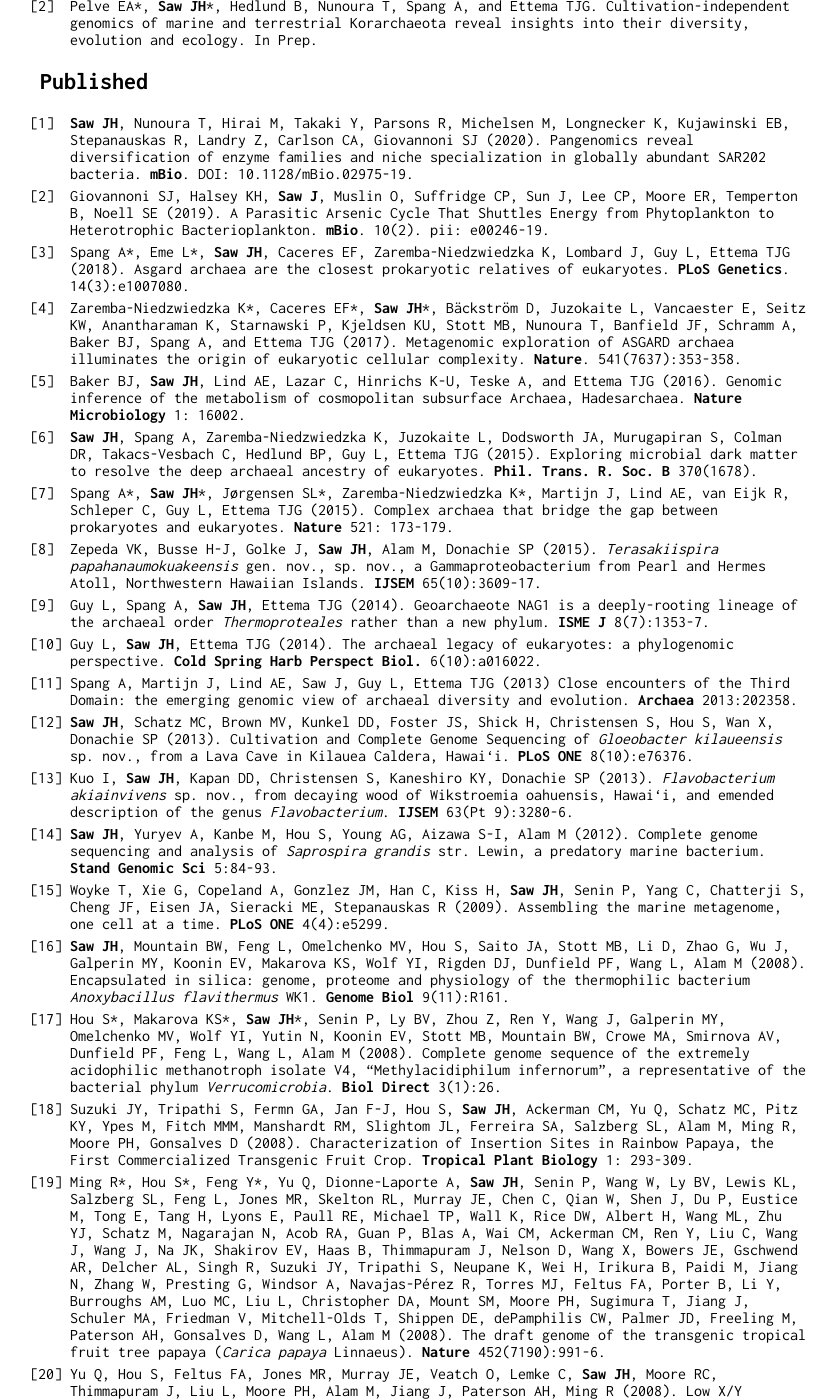
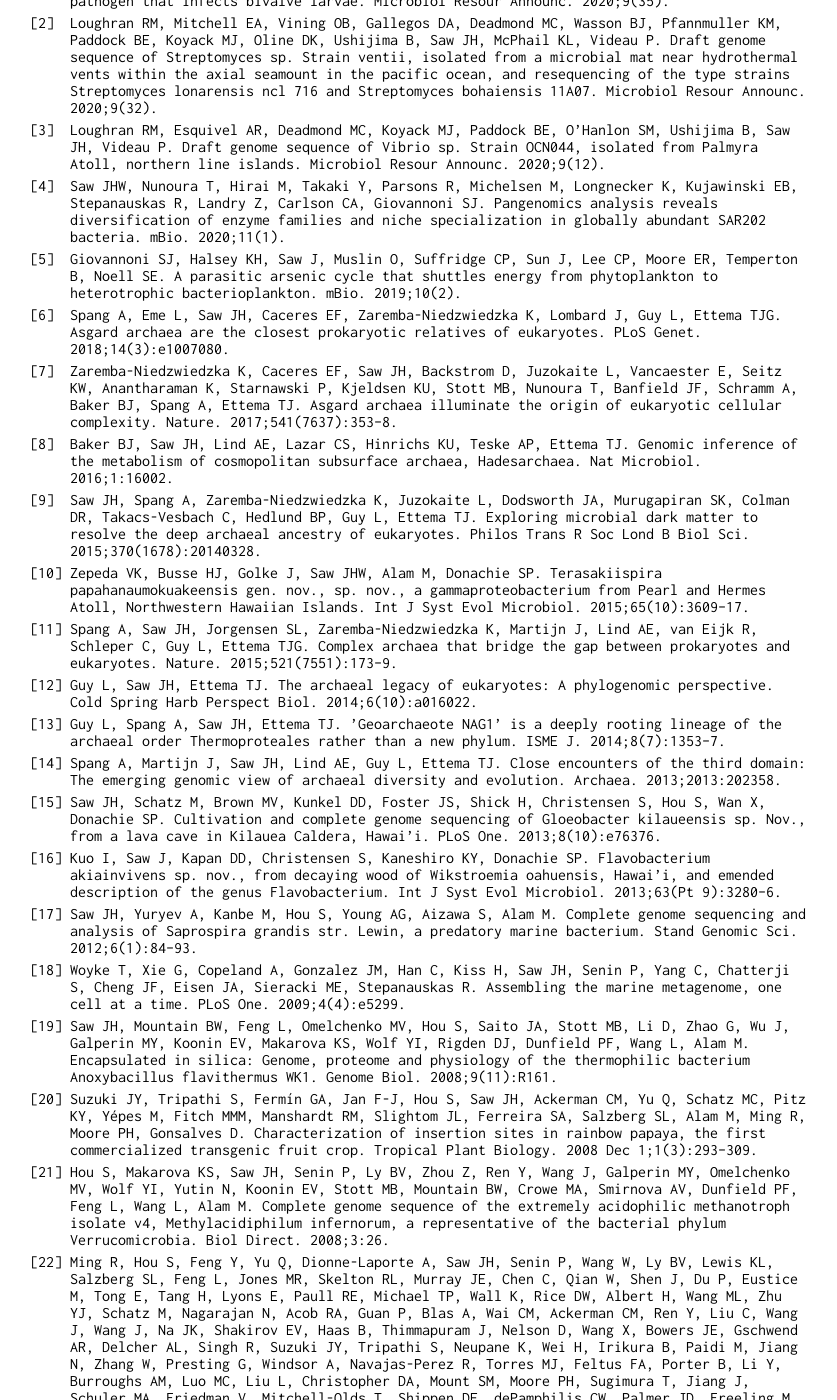
Before and after one commit to jimmysaw/jimmysaw.github.io, a Jekyll site: the page built from pub.md, in a window 1280 px wide and 1400 px high, scrolled down 260 px. Shown: the whole window, without its empty margins (200-1037 px from the left). Built offline with Jekyll 4.4.1, drawn with Linux system fonts in a browser that asks for light colours; some of the changed text lies outside the part shown.

Commit message:
updated the publication list and reformatted it

```diff
--- a/pub.md
+++ b/pub.md
@@ -4,33 +4,32 @@ is_contact: true
 ---
 [\* denotes equal contribution]
 
-## In Prep
-1. **Saw JH**, Malmstrom R, Woyke T, Temperton B, Sharpton T, Giovannoni SJ. Exploration of SAR11 hypervariable region diversity using hybrid sequencing technologies. In Prep.
-1. Pelve EA\*, **Saw JH**\*, Hedlund B, Nunoura T, Spang A, and Ettema TJG. Cultivation-independent genomics of marine and terrestrial Korarchaeota reveal insights into their diversity, evolution and ecology. In Prep.
-
 ## Published
-1. **Saw JH**, Nunoura T, Hirai M, Takaki Y, Parsons R, Michelsen M, Longnecker K, Kujawinski EB, Stepanauskas R, Landry Z, Carlson CA, Giovannoni SJ (2020). Pangenomics reveal diversification of enzyme families and niche specialization in globally abundant SAR202 bacteria. **mBio**. DOI: 10.1128/mBio.02975-19.
-1. Giovannoni SJ, Halsey KH, **Saw J**, Muslin O, Suffridge CP, Sun J, Lee CP, Moore ER, Temperton B, Noell SE (2019). A Parasitic Arsenic Cycle That Shuttles Energy from Phytoplankton to Heterotrophic Bacterioplankton. **mBio**. 10(2). pii: e00246-19.
-1. Spang A\*, Eme L\*, **Saw JH**, Caceres EF, Zaremba-Niedzwiedzka K, Lombard J, Guy L, Ettema TJG (2018). Asgard archaea are the closest prokaryotic relatives of eukaryotes. **PLoS Genetics**. 14(3):e1007080.
-1. Zaremba-Niedzwiedzka K\*, Caceres EF\*, **Saw JH**\*, Bäckström D, Juzokaite L, Vancaester E, Seitz KW, Anantharaman K, Starnawski P, Kjeldsen KU, Stott MB, Nunoura T, Banfield JF, Schramm A, Baker BJ, Spang A, and Ettema TJG (2017). Metagenomic exploration of ASGARD archaea illuminates the origin of eukaryotic cellular complexity. **Nature**. 541(7637):353-358.
-1. Baker BJ, **Saw JH**, Lind AE, Lazar C, Hinrichs K-U, Teske A, and Ettema TJG (2016). Genomic inference of the metabolism of cosmopolitan subsurface Archaea, Hadesarchaea. **Nature Microbiology** 1: 16002.
-1. **Saw JH**, Spang A, Zaremba-Niedzwiedzka K, Juzokaite L, Dodsworth JA, Murugapiran S, Colman DR, Takacs-Vesbach C, Hedlund BP, Guy L, Ettema TJG (2015). Exploring microbial dark matter to resolve the deep archaeal ancestry of eukaryotes. **Phil. Trans. R. Soc. B** 370(1678).
-1. Spang A\*, **Saw JH**\*, Jørgensen SL\*, Zaremba-Niedzwiedzka K\*, Martijn J, Lind AE, van Eijk R, Schleper C, Guy L, Ettema TJG (2015). Complex archaea that bridge the gap between prokaryotes and eukaryotes. **Nature** 521: 173-179.
-1. Zepeda VK, Busse H-J, Golke J, **Saw JH**, Alam M, Donachie SP (2015). *Terasakiispira papahanaumokuakeensis* gen. nov., sp. nov., a Gammaproteobacterium from Pearl and Hermes Atoll, Northwestern Hawaiian Islands. **IJSEM** 65(10):3609-17.
-1. Guy L, Spang A, **Saw JH**, Ettema TJG (2014). Geoarchaeote NAG1 is a deeply-rooting lineage of the archaeal order *Thermoproteales* rather than a new phylum. **ISME J** 8(7):1353-7.
-1. Guy L, **Saw JH**, Ettema TJG (2014). The archaeal legacy of eukaryotes: a phylogenomic perspective. **Cold Spring Harb Perspect Biol.** 6(10):a016022.
-1. Spang A, Martijn J, Lind AE, Saw J, Guy L, Ettema TJG (2013) Close encounters of the Third Domain: the emerging genomic view of archaeal diversity and evolution. **Archaea** 2013:202358.
-1. **Saw JH**, Schatz MC, Brown MV, Kunkel DD, Foster JS, Shick H, Christensen S, Hou S, Wan X, Donachie SP (2013).  Cultivation and Complete Genome Sequencing of *Gloeobacter kilaueensis* sp. nov., from a Lava Cave in Kilauea Caldera, Hawai‘i. **PLoS ONE** 8(10):e76376.
-1. Kuo I, **Saw JH**, Kapan DD, Christensen S, Kaneshiro KY, Donachie SP (2013). *Flavobacterium akiainvivens* sp. nov., from decaying wood of Wikstroemia oahuensis, Hawai‘i, and emended description of the genus *Flavobacterium*. **IJSEM** 63(Pt 9):3280-6.
-1. **Saw JH**, Yuryev A, Kanbe M, Hou S, Young AG, Aizawa S-I, Alam M (2012). Complete genome sequencing and analysis of *Saprospira grandis* str. Lewin, a predatory marine bacterium. **Stand Genomic Sci** 5:84-93.
-1. Woyke T, Xie G, Copeland A, Gonzlez JM, Han C, Kiss H, **Saw JH**, Senin P, Yang C, Chatterji S, Cheng JF, Eisen JA, Sieracki ME, Stepanauskas R (2009). Assembling the marine metagenome, one cell at a time. **PLoS ONE** 4(4):e5299.
-1. **Saw JH**, Mountain BW, Feng L, Omelchenko MV, Hou S, Saito JA, Stott MB, Li D, Zhao G, Wu J, Galperin MY, Koonin EV, Makarova KS, Wolf YI, Rigden DJ, Dunfield PF, Wang L, Alam M (2008). Encapsulated in silica: genome, proteome and physiology of the thermophilic bacterium *Anoxybacillus flavithermus* WK1. **Genome Biol** 9(11):R161.
-1. Hou S\*, Makarova KS\*, **Saw JH**\*, Senin P, Ly BV, Zhou Z, Ren Y, Wang J, Galperin MY, Omelchenko MV, Wolf YI, Yutin N, Koonin EV, Stott MB, Mountain BW, Crowe MA, Smirnova AV, Dunfield PF, Feng L, Wang L, Alam M (2008). Complete genome sequence of the extremely acidophilic methanotroph isolate V4, “Methylacidiphilum infernorum”, a representative of the bacterial phylum *Verrucomicrobia*. **Biol Direct** 3(1):26.
-1. Suzuki JY, Tripathi S, Fermn GA, Jan F-J, Hou S, **Saw JH**, Ackerman CM, Yu Q, Schatz MC, Pitz KY, Ypes M, Fitch MMM, Manshardt RM, Slightom JL, Ferreira SA, Salzberg SL, Alam M, Ming R, Moore PH, Gonsalves D (2008). Characterization of Insertion Sites in Rainbow Papaya, the First Commercialized Transgenic Fruit Crop. **Tropical Plant Biology** 1: 293-309.
-1. Ming R\*, Hou S\*, Feng Y\*, Yu Q, Dionne-Laporte A, **Saw JH**, Senin P, Wang W, Ly BV, Lewis KL, Salzberg SL, Feng L, Jones MR, Skelton RL, Murray JE, Chen C, Qian W, Shen J, Du P, Eustice M, Tong E, Tang H, Lyons E, Paull RE, Michael TP, Wall K, Rice DW, Albert H, Wang ML, Zhu YJ, Schatz M, Nagarajan N, Acob RA, Guan P, Blas A, Wai CM, Ackerman CM, Ren Y, Liu C, Wang J, Wang J, Na JK, Shakirov EV, Haas B, Thimmapuram J, Nelson D, Wang X, Bowers JE, Gschwend AR, Delcher AL, Singh R, Suzuki JY, Tripathi S, Neupane K, Wei H, Irikura B, Paidi M, Jiang N, Zhang W, Presting G, Windsor A, Navajas-Pérez R, Torres MJ, Feltus FA, Porter B, Li Y, Burroughs AM, Luo MC, Liu L, Christopher DA, Mount SM, Moore PH, Sugimura T, Jiang J, Schuler MA, Friedman V, Mitchell-Olds T, Shippen DE, dePamphilis CW, Palmer JD, Freeling M, Paterson AH, Gonsalves D, Wang L, Alam M (2008). The draft genome of the transgenic tropical fruit tree papaya (*Carica papaya* Linnaeus). **Nature** 452(7190):991-6.
-1. Yu Q, Hou S, Feltus FA, Jones MR, Murray JE, Veatch O, Lemke C, **Saw JH**, Moore RC, Thimmapuram J, Liu L, Moore PH, Alam M, Jiang J, Paterson AH, Ming R (2008). Low X/Y divergence in four pairs of papaya sex-linked genes. **Plant J** 53(1):124-32.
-1. Dunfield PF, Yuryev A, Senin P, Smirnova AV, Stott MB, Hou S, Ly B, **Saw JH**, Zhou Z, Ren Y, Wang J, Mountain BW, Crowe MA, Weatherby TM, Bodelier PL, Liesack W, Feng L, Wang L, Alam M (2007). Methane oxidation by an extremely acidophilic bacterium of the phylum *Verrucomicrobia*. **Nature** 450(7171):879-82.
-1. Chen C, Yu Q, Hou S, Li Y, Eustice M, Skelton RL, Veatch O, Herdes R, Diebold L, Saw J, Feng Y, Qian W, Bynum L, Wang L, Moore PH, Paull RE, Alam M, Ming R (2007). Construction of a Sequence-Tagged High Density Genetic Map of Papaya. **Genetics** 177(4):2481-91.
-1. Yu Q, Hou S, Hobza R, Feltus FA, Wang X, Jin W, Skelton RL, Blas A, Lemke C, **Saw JH**, Moore PH, Alam M, Jiang J, Paterson AH, Vyskot B, Ming R (2007). Chromosomal location and gene paucity of the male specific region on papaya Y chromosome. **Mol Genet Genomics** 278(2):177-85.
-1. Hou S, **Saw JH**, Lee KS, Freitas TA, Belisle C, Kawarabayasi Y, Donachie SP, Galperin MY, Koonin EV, Makarova KS, Omelchenko MV, Sorokin A, Wolf Y, Li Q, Keum YS, Campbell S, Denery J, Aizawa S-I, Shibata S, Malahoff  A and Alam M (2004). Genome sequence of the deep-sea gamma-proteobacterium *Idiomarina loihiensis* reveals amino acid fermentation as a source of carbon and energy. **PNAS** 101 (52): 18036-18041.
-1. Yu HS, **Saw JH**, Hou S, Larsen RW, Watts KJ, Johnson MS, Zimmer MA, Ordal GW, Taylor BL, Alam M (2002). Aerotactic responses in bacteria to photoreleased oxygen. **FEMS Microbiol Lett** 217(2):237-42.
+1. Kumar RS, Galvis F, Wasson BJ, Saw JH, Oline DK, Barja JL, Ushijima B, Koyack MJ, Prado S, Videau P. Draft genome sequence of Vibrio ostreicida strain pp-203, the type strain of a pathogen that infects bivalve larvae. Microbiol Resour Announc. 2020;9(35).
+2. Loughran RM, Mitchell EA, Vining OB, Gallegos DA, Deadmond MC, Wasson BJ, Pfannmuller KM, Paddock BE, Koyack MJ, Oline DK, Ushijima B, Saw JH, McPhail KL, Videau P. Draft genome sequence of Streptomyces sp. Strain ventii, isolated from a microbial mat near hydrothermal vents within the axial seamount in the pacific ocean, and resequencing of the type strains Streptomyces lonarensis ncl 716 and Streptomyces bohaiensis 11A07. Microbiol Resour Announc. 2020;9(32).
+3. Loughran RM, Esquivel AR, Deadmond MC, Koyack MJ, Paddock BE, O’Hanlon SM, Ushijima B, Saw JH, Videau P. Draft genome sequence of Vibrio sp. Strain OCN044, isolated from Palmyra Atoll, northern line islands. Microbiol Resour Announc. 2020;9(12).
+4. Saw JHW, Nunoura T, Hirai M, Takaki Y, Parsons R, Michelsen M, Longnecker K, Kujawinski EB, Stepanauskas R, Landry Z, Carlson CA, Giovannoni SJ. Pangenomics analysis reveals diversification of enzyme families and niche specialization in globally abundant SAR202 bacteria. mBio. 2020;11(1).
+5. Giovannoni SJ, Halsey KH, Saw J, Muslin O, Suffridge CP, Sun J, Lee CP, Moore ER, Temperton B, Noell SE. A parasitic arsenic cycle that shuttles energy from phytoplankton to heterotrophic bacterioplankton. mBio. 2019;10(2).
+6. Spang A, Eme L, Saw JH, Caceres EF, Zaremba-Niedzwiedzka K, Lombard J, Guy L, Ettema TJG. Asgard archaea are the closest prokaryotic relatives of eukaryotes. PLoS Genet. 2018;14(3):e1007080.
+7. Zaremba-Niedzwiedzka K, Caceres EF, Saw JH, Backstrom D, Juzokaite L, Vancaester E, Seitz KW, Anantharaman K, Starnawski P, Kjeldsen KU, Stott MB, Nunoura T, Banfield JF, Schramm A, Baker BJ, Spang A, Ettema TJ. Asgard archaea illuminate the origin of eukaryotic cellular complexity. Nature. 2017;541(7637):353–8.
+8. Baker BJ, Saw JH, Lind AE, Lazar CS, Hinrichs KU, Teske AP, Ettema TJ. Genomic inference of the metabolism of cosmopolitan subsurface archaea, Hadesarchaea. Nat Microbiol. 2016;1:16002.
+9. Saw JH, Spang A, Zaremba-Niedzwiedzka K, Juzokaite L, Dodsworth JA, Murugapiran SK, Colman DR, Takacs-Vesbach C, Hedlund BP, Guy L, Ettema TJ. Exploring microbial dark matter to resolve the deep archaeal ancestry of eukaryotes. Philos Trans R Soc Lond B Biol Sci. 2015;370(1678):20140328.
+10. Zepeda VK, Busse HJ, Golke J, Saw JHW, Alam M, Donachie SP. Terasakiispira papahanaumokuakeensis gen. nov., sp. nov., a gammaproteobacterium from Pearl and Hermes Atoll, Northwestern Hawaiian Islands. Int J Syst Evol Microbiol. 2015;65(10):3609–17.
+11. Spang A, Saw JH, Jorgensen SL, Zaremba-Niedzwiedzka K, Martijn J, Lind AE, van Eijk R, Schleper C, Guy L, Ettema TJG. Complex archaea that bridge the gap between prokaryotes and eukaryotes. Nature. 2015;521(7551):173–9.
+12. Guy L, Saw JH, Ettema TJ. The archaeal legacy of eukaryotes: A phylogenomic perspective. Cold Spring Harb Perspect Biol. 2014;6(10):a016022.
+13. Guy L, Spang A, Saw JH, Ettema TJ. ’Geoarchaeote NAG1’ is a deeply rooting lineage of the archaeal order Thermoproteales rather than a new phylum. ISME J. 2014;8(7):1353–7.
+14. Spang A, Martijn J, Saw JH, Lind AE, Guy L, Ettema TJ. Close encounters of the third domain: The emerging genomic view of archaeal diversity and evolution. Archaea. 2013;2013:202358.
+15. Saw JH, Schatz M, Brown MV, Kunkel DD, Foster JS, Shick H, Christensen S, Hou S, Wan X, Donachie SP. Cultivation and complete genome sequencing of Gloeobacter kilaueensis sp. Nov., from a lava cave in Kilauea Caldera, Hawai’i. PLoS One. 2013;8(10):e76376.
+16. Kuo I, Saw J, Kapan DD, Christensen S, Kaneshiro KY, Donachie SP. Flavobacterium akiainvivens sp. nov., from decaying wood of Wikstroemia oahuensis, Hawai’i, and emended description of the genus Flavobacterium. Int J Syst Evol Microbiol. 2013;63(Pt 9):3280–6.
+17. Saw JH, Yuryev A, Kanbe M, Hou S, Young AG, Aizawa S, Alam M. Complete genome sequencing and analysis of Saprospira grandis str. Lewin, a predatory marine bacterium. Stand Genomic Sci. 2012;6(1):84–93.
+18. Woyke T, Xie G, Copeland A, Gonzalez JM, Han C, Kiss H, Saw JH, Senin P, Yang C, Chatterji S, Cheng JF, Eisen JA, Sieracki ME, Stepanauskas R. Assembling the marine metagenome, one cell at a time. PLoS One. 2009;4(4):e5299.
+19. Saw JH, Mountain BW, Feng L, Omelchenko MV, Hou S, Saito JA, Stott MB, Li D, Zhao G, Wu J, Galperin MY, Koonin EV, Makarova KS, Wolf YI, Rigden DJ, Dunfield PF, Wang L, Alam M. Encapsulated in silica: Genome, proteome and physiology of the thermophilic bacterium Anoxybacillus flavithermus WK1. Genome Biol. 2008;9(11):R161.
+20. Suzuki JY, Tripathi S, Fermín GA, Jan F-J, Hou S, Saw JH, Ackerman CM, Yu Q, Schatz MC, Pitz KY, Yépes M, Fitch MMM, Manshardt RM, Slightom JL, Ferreira SA, Salzberg SL, Alam M, Ming R, Moore PH, Gonsalves D. Characterization of insertion sites in rainbow papaya, the first commercialized transgenic fruit crop. Tropical Plant Biology. 2008 Dec 1;1(3):293–309.
+21. Hou S, Makarova KS, Saw JH, Senin P, Ly BV, Zhou Z, Ren Y, Wang J, Galperin MY, Omelchenko MV, Wolf YI, Yutin N, Koonin EV, Stott MB, Mountain BW, Crowe MA, Smirnova AV, Dunfield PF, Feng L, Wang L, Alam M. Complete genome sequence of the extremely acidophilic methanotroph isolate v4, Methylacidiphilum infernorum, a representative of the bacterial phylum Verrucomicrobia. Biol Direct. 2008;3:26.
+22. Ming R, Hou S, Feng Y, Yu Q, Dionne-Laporte A, Saw JH, Senin P, Wang W, Ly BV, Lewis KL, Salzberg SL, Feng L, Jones MR, Skelton RL, Murray JE, Chen C, Qian W, Shen J, Du P, Eustice M, Tong E, Tang H, Lyons E, Paull RE, Michael TP, Wall K, Rice DW, Albert H, Wang ML, Zhu YJ, Schatz M, Nagarajan N, Acob RA, Guan P, Blas A, Wai CM, Ackerman CM, Ren Y, Liu C, Wang J, Wang J, Na JK, Shakirov EV, Haas B, Thimmapuram J, Nelson D, Wang X, Bowers JE, Gschwend AR, Delcher AL, Singh R, Suzuki JY, Tripathi S, Neupane K, Wei H, Irikura B, Paidi M, Jiang N, Zhang W, Presting G, Windsor A, Navajas-Perez R, Torres MJ, Feltus FA, Porter B, Li Y, Burroughs AM, Luo MC, Liu L, Christopher DA, Mount SM, Moore PH, Sugimura T, Jiang J, Schuler MA, Friedman V, Mitchell-Olds T, Shippen DE, dePamphilis CW, Palmer JD, Freeling M, Paterson AH, Gonsalves D, Wang L, Alam M. The draft genome of the transgenic tropical fruit tree papaya (Carica papaya Linnaeus). Nature. 2008;452(7190):991–6.
+23. Dunfield PF, Yuryev A, Senin P, Smirnova AV, Stott MB, Hou S, Ly B, Saw JH, Zhou Z, Ren Y, Wang J, Mountain BW, Crowe MA, Weatherby TM, Bodelier PL, Liesack W, Feng L, Wang L, Alam M. Methane oxidation by an extremely acidophilic bacterium of the phylum Verrucomicrobia. Nature. 2007;450(7171):879–82.
+24. Yu Q, Hou S, Feltus FA, Jones MR, Murray JE, Veatch O, Lemke C, Saw JH, Moore RC, Thimmapuram J, Liu L, Moore PH, Alam M, Jiang J, Paterson AH, Ming R. Low x/y divergence in four pairs of papaya sex-linked genes. Plant J. 2008;53(1):124–32.
+25. Chen C, Yu Q, Hou S, Li Y, Eustice M, Skelton RL, Veatch O, Herdes RE, Diebold L, Saw J, Feng Y, Qian W, Bynum L, Wang L, Moore PH, Paull RE, Alam M, Ming R. Construction of a sequence-tagged high-density genetic map of papaya for comparative structural and evolutionary genomics in brassicales. Genetics. 2007;177(4):2481–91.
+26. Yu Q, Hou S, Hobza R, Feltus FA, Wang X, Jin W, Skelton RL, Blas A, Lemke C, Saw JH, Moore PH, Alam M, Jiang J, Paterson AH, Vyskot B, Ming R. Chromosomal location and gene paucity of the male specific region on papaya y chromosome. Mol Genet Genomics. 2007;278(2):177–85.
+27. Hou S, Saw JH, Lee KS, Freitas TA, Belisle C, Kawarabayasi Y, Donachie SP, Pikina A, Galperin MY, Koonin EV, Makarova KS, Omelchenko MV, Sorokin A, Wolf YI, Li QX, Keum YS, Campbell S, Denery J, Aizawa S, Shibata S, Malahoff A, Alam M. Genome sequence of the deep-sea gamma-proteobacterium Idiomarina loihiensis reveals amino acid fermentation as a source of carbon and energy. Proc Natl Acad Sci U S A. 2004;101(52):18036–41.
+28. Yu HS, Saw JH, Hou S, Larsen RW, Watts KJ, Johnson MS, Zimmer MA, Ordal GW, Taylor BL, Alam M. Aerotactic responses in bacteria to photoreleased oxygen. FEMS Microbiol Lett. 2002;217(2):237–42.
```
